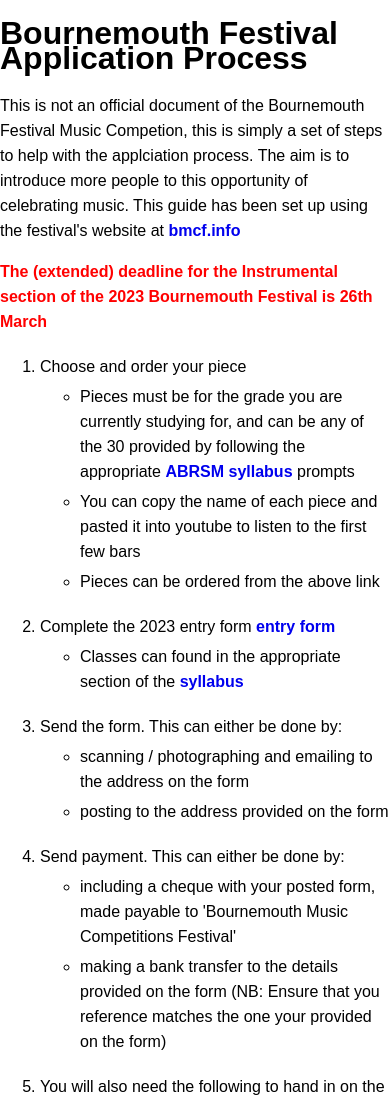
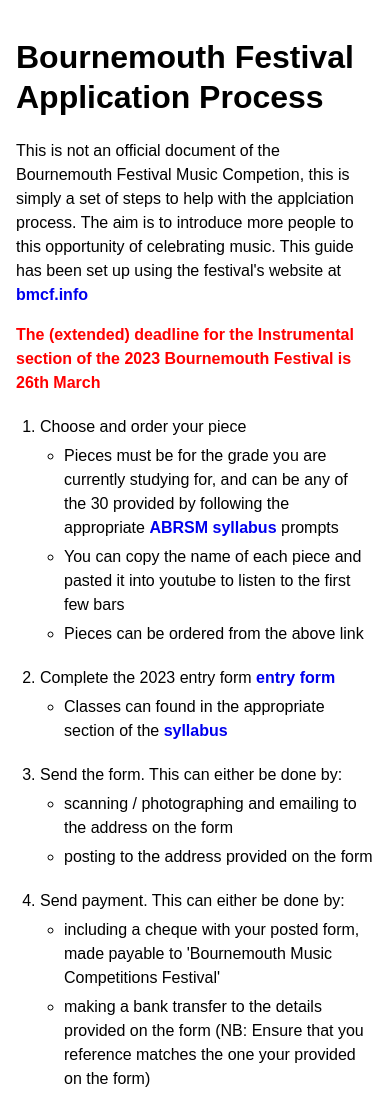
Before and after one commit to stephenjukes/bmcf, a plain HTML site: page index.html in a window 390 px wide. Shown: the top 1095 px of the page. Drawn offline with Linux system fonts and the light colour scheme.

Commit message:
padding and margins adjusted for mobile view

```diff
--- a/festival.css
+++ b/festival.css
@@ -1,14 +1,24 @@
 body {
+    box-sizing: border-box;
     width: 100%;
     max-width: 800px;
     margin: auto;
+    padding: 1rem;
     font-family: Arial;
-    line-height: 25px;
+    line-height: 1.5rem;
+}
+
+h1 {
+    line-height: 2.5rem;
 }
 
 a {
     font-weight: bold;
     text-decoration: none;
+}
+
+ol, ul {
+    padding-left: 1.5rem;
 }
 
 ol > li {
@@ -27,9 +37,3 @@ li span {
     color: red;
     font-weight: bold;
 }
-
-/*
-li :not(li) {
-    display: inline-block;
-    margin-right: 20px;
-} */
```
